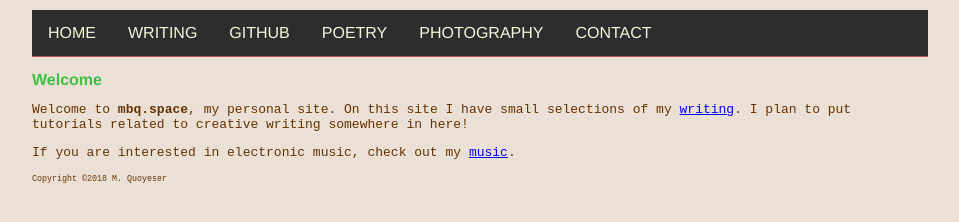
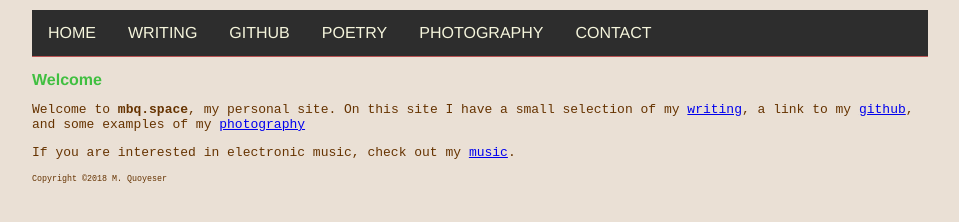
Before and after one commit to mopfunk/homesite, a plain HTML site: page index.html in a window 1280 px wide. Shown: the part 138-360 px from the top of the page, without its empty margins (160-1119 px from the left). Drawn offline with Linux system fonts and the light colour scheme.

Commit message:
Updated index.html and homestyle.css

```diff
--- a/homestyle.css
+++ b/homestyle.css
@@ -28,6 +28,7 @@ h2 {
 	color: #40bf40;
 	font-family: helvetica;
 	font-size: 1em;
+	/*text-transform: uppercase;*/
 }
 
 p {
@@ -63,6 +64,7 @@ hr {
 
 footer {
 	font-size: x-small;
+	font-weight: 300;
 }
 
 img.resize {
--- a/index.html
+++ b/index.html
@@ -1,5 +1,4 @@
-<!DOCTYPE html>
-<html>
+<!DOCTYPE html> <html>
 
 <head>
   <meta charset="utf-8">
@@ -27,7 +26,7 @@
   </header>
 
   <h2>Welcome</h2>
-    <p>Welcome to <b>mbq.space</b>, my personal site. On this site I have small selections of my <a href="writing.html">writing</a>. I plan to put tutorials related to creative writing somewhere in here!</p>
+    <p>Welcome to <b>mbq.space</b>, my personal site. On this site I have a small selection of my <a href="writing.html">writing</a>, a link to my <a href="https://github.com/mopfunk" target="_blank">github</a>, and some examples of my <a href="photos.html">photography</a></p>
     <p>If you are interested in electronic music, check out my <a href="https://www.soundcloud.com/mopfunk" target="_blank">music</a>.</p>
 
 </body>
```
